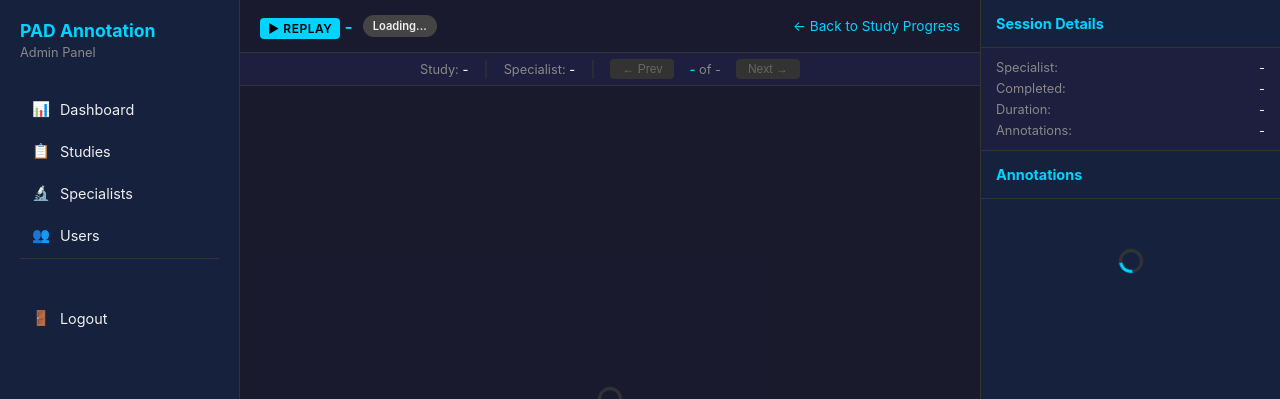
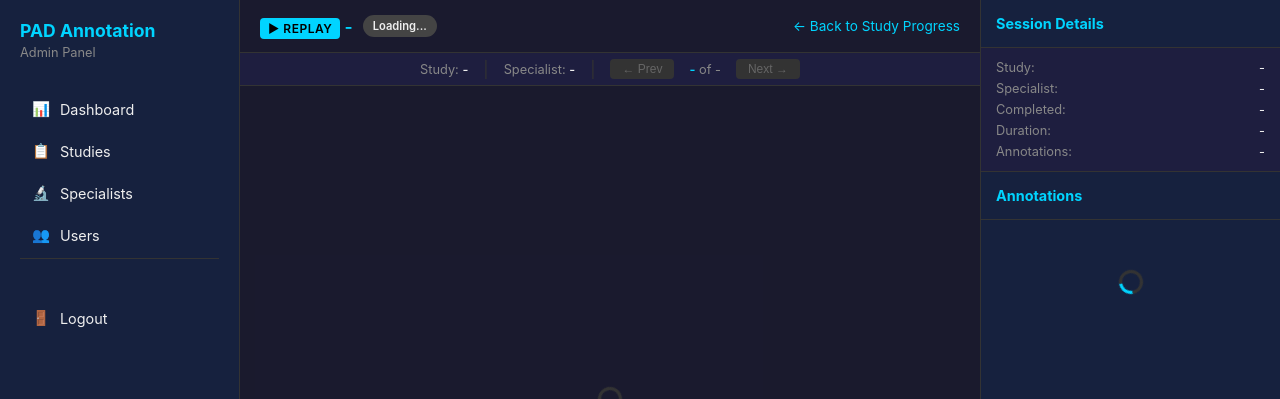
Before and after one commit to psaboia/pad-salience-annotations, a FastAPI app: template frontend/templates/admin/session_replay.html in a window 1280 px wide. Shown: the top 399 px of the page. Run offline with FastAPI, Linux system fonts and the light colour scheme; the template is opened without the code that fills it, so the values that code supplies are empty.

Commit message:
feat(replay): add study name to Session Details panel

```diff
--- a/frontend/templates/admin/session_replay.html
+++ b/frontend/templates/admin/session_replay.html
@@ -626,6 +626,10 @@
         </div>
         <div class="session-info" id="sessionInfo">
             <div class="info-row">
+                <span class="label">Study:</span>
+                <span id="studyName">-</span>
+            </div>
+            <div class="info-row">
                 <span class="label">Specialist:</span>
                 <span id="specialistName">-</span>
             </div>
@@ -692,6 +696,7 @@
         document.getElementById('sampleBadge').textContent = `Card #${replayData.sample.card_id}`;
 
         // Update session info
+        document.getElementById('studyName').textContent = replayData.study.name;
         document.getElementById('specialistName').textContent = replayData.specialist.name;
         document.getElementById('completedAt').textContent = formatDate(replayData.session.completed_at);
         document.getElementById('sessionDuration').textContent = formatDuration(replayData.session.audio_duration_ms);
```
